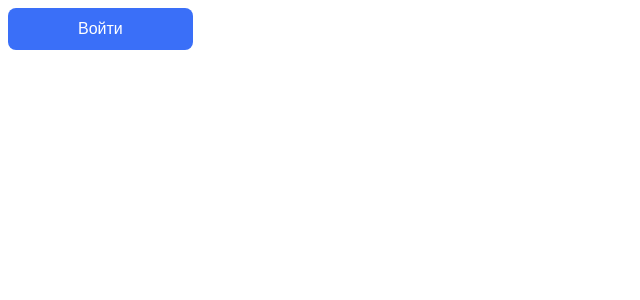
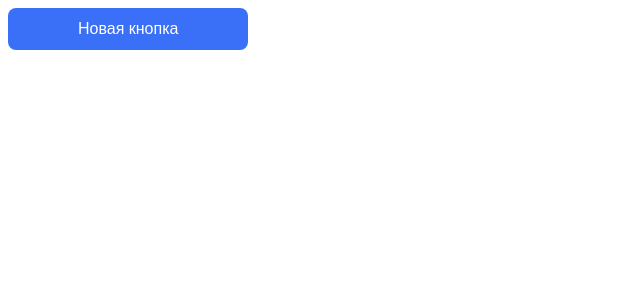
Before and after one commit to yury-nazarov/purple-wallet, an Angular app: page / in a window 1280 px wide. Shown: the top 300 px of the page, without its empty margins (0-640 px from the left). Built offline with nearby package versions, Linux system fonts and the light colour scheme.

Commit message:
3-4: Односторонняя привязка данных

```diff
--- a/src/app/app.html
+++ b/src/app/app.html
@@ -1 +1 @@
-<app-button></app-button>
+<app-button title="Новая кнопка"></app-button>
--- a/src/app/shared/components/button/button.component.html
+++ b/src/app/shared/components/button/button.component.html
@@ -1 +1 @@
-<button type="button" class="form__button">Войти</button>
+<button type="button" class="form__button" >{{ title }}</button>
```
Also changed, not shown: src/app/shared/components/button/button.component.ts (+4 -4 lines), img/3-4: Односторонняя привязка данных.png (added).
